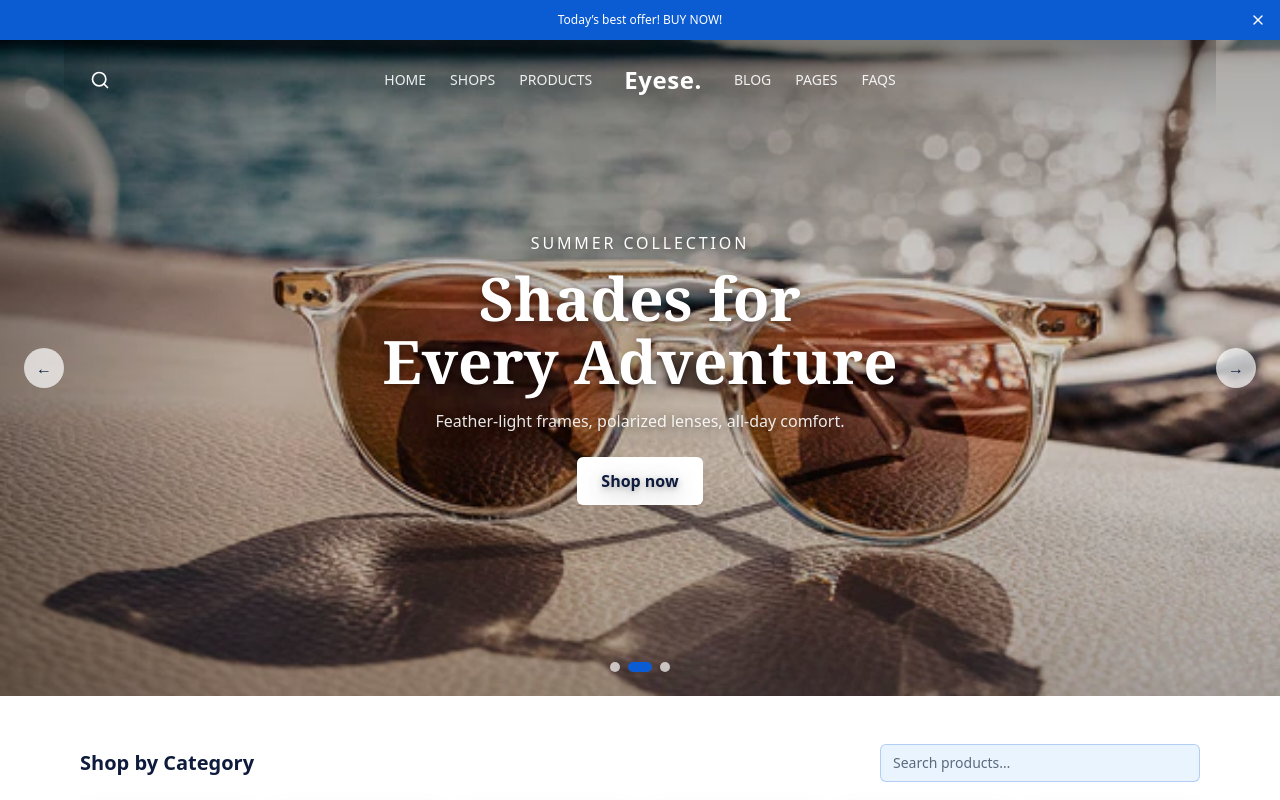
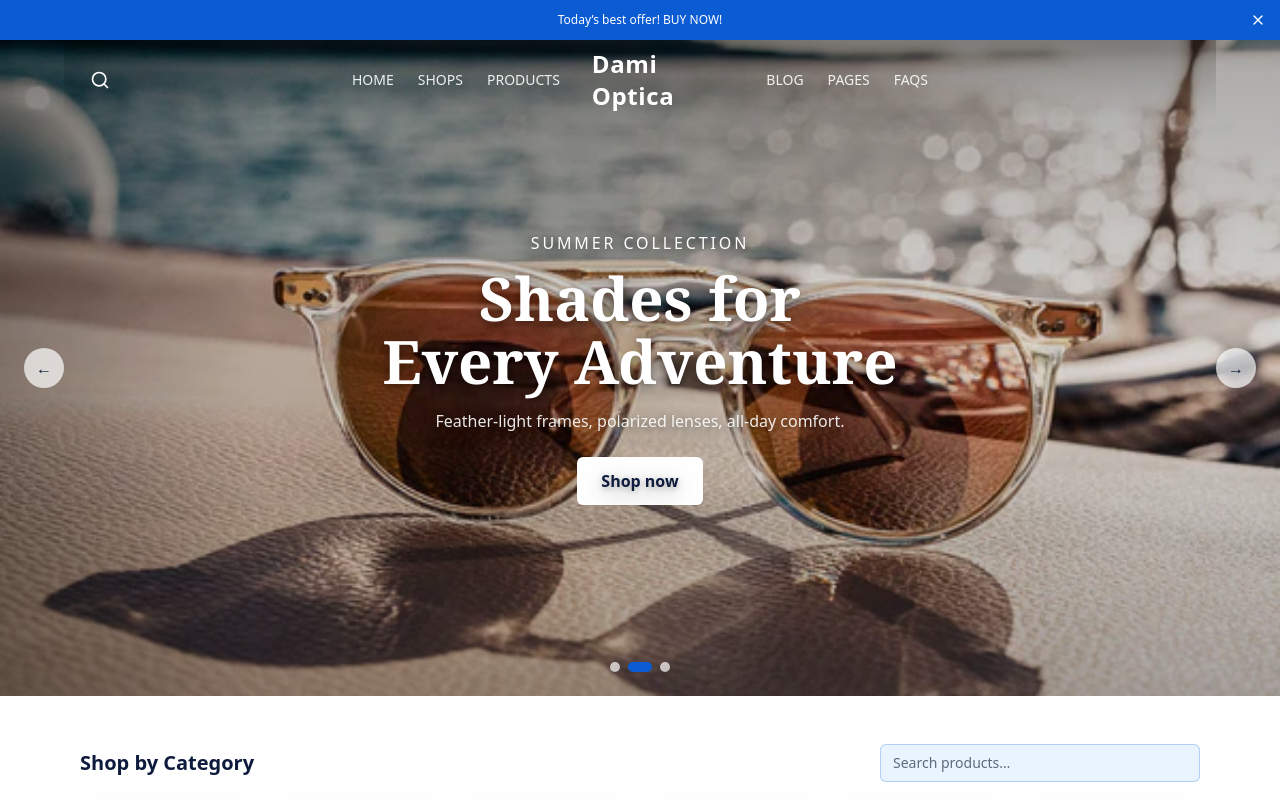
Before and after one commit to hermtechs/optica-site-nextjs2, a Next.js app: page / in a window 1280 px wide. Shown: the top 800 px of the page. Built offline with nearby package versions, Linux system fonts and the light colour scheme.

Commit message:
changed a few names in content

```diff
--- a/components/Footer.js
+++ b/components/Footer.js
@@ -35,7 +35,7 @@ export default function Footer() {
         {/* Brand + blurb + socials */}
         <div className="space-y-4">
           <a href="/" className="text-2xl font-semibold text-ink">
-            Eyese.
+            Dami Optica
           </a>
           <p className="text-sm text-muted">
             Modern, timeless eyewear and professional eye care. See better, feel
@@ -182,10 +182,10 @@ export default function Footer() {
             <div>
               <p className="font-medium text-ink">Email</p>
               <a
-                href="mailto:hello@eyese.shop"
+                href="mailto:hello@damioptica.shop"
                 className="text-muted hover:text-brand"
               >
-                hello@eyese.shop
+                hello@ damioptica.shop
               </a>
             </div>
           </div>
--- a/components/SiteNavbar.js
+++ b/components/SiteNavbar.js
@@ -56,7 +56,7 @@ export default function SiteNavbar({ overHero = true, offsetByPromo = true }) {
               " text-2xl font-semibold tracking-wide"
             }
           >
-            Eyese.
+            Dami Optica
           </Link>
 
           <nav className="flex items-center gap-6">
```
